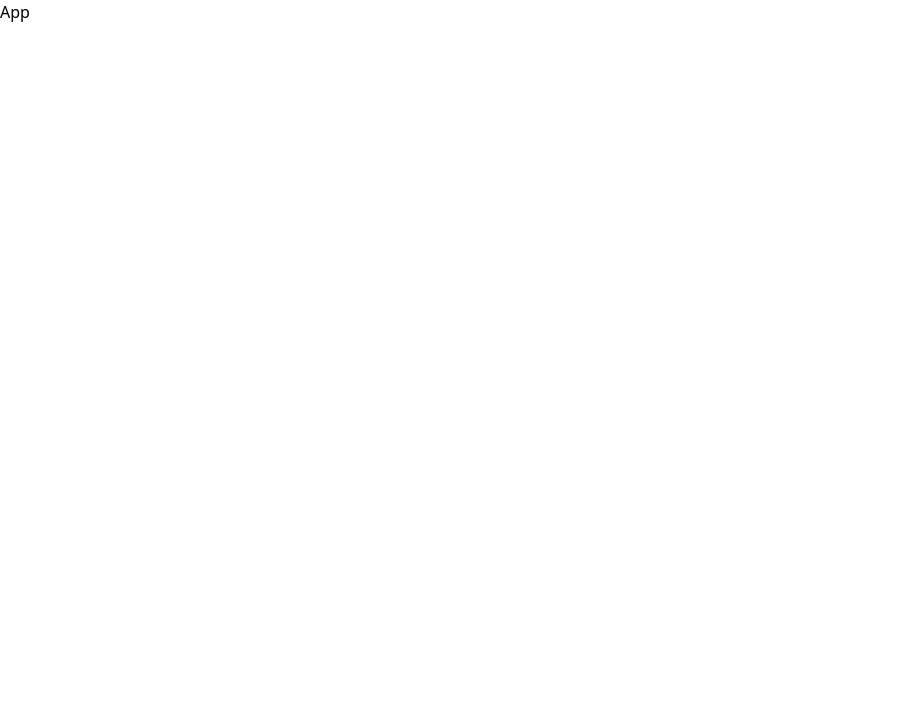
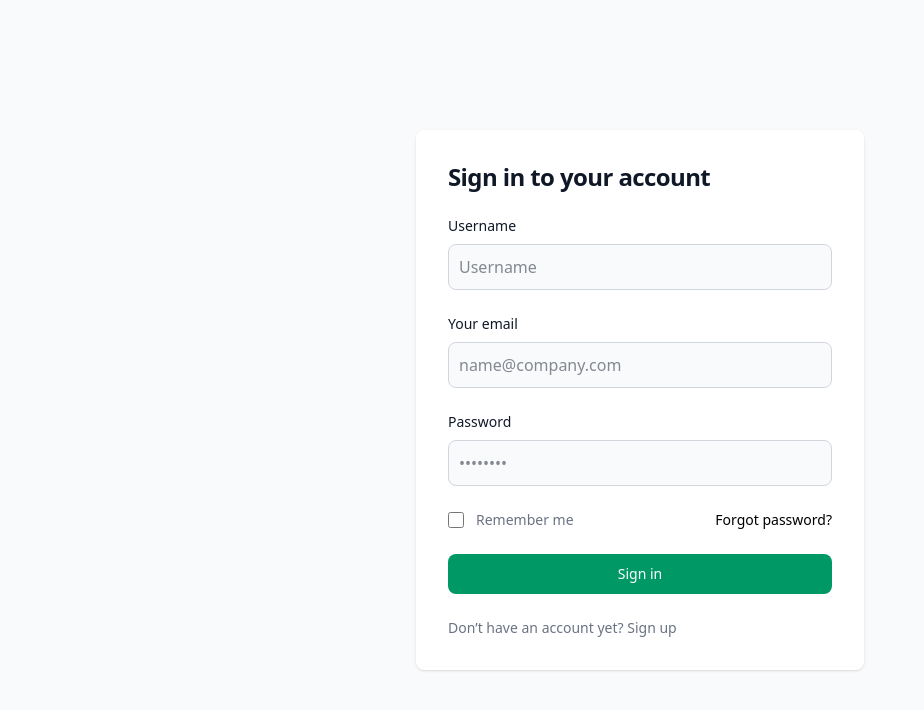
Before and after one commit to Shubham009-kr/30-days-react, a React (Vite) app in the folder ThemeToggler/theme-toggler/: page / in a window 1280 px wide. Shown: the top 710 px of the page, without its empty margins (0-924 px from the left). Built offline with nearby package versions, Linux system fonts and the light colour scheme.

Commit message:
updated ThemeToggler

```diff
--- a/ThemeToggler/theme-toggler/src/App.jsx
+++ b/ThemeToggler/theme-toggler/src/App.jsx
@@ -1,8 +1,12 @@
 import React from 'react'
+import UserContextProvider from './context/UserContextProvider'
+import Login from './components/Login'
 
 const App = () => {
   return (
-    <div>App</div>
+    <UserContextProvider>
+      <Login />
+    </UserContextProvider>
   )
 }
 
--- /dev/null
+++ b/ThemeToggler/theme-toggler/src/components/Login.jsx
@@ -0,0 +1,57 @@
+import React, { useState, useContext } from 'react'
+import UserContext from '../context/UserContext'
+
+const Login = () => {
+    const [email, setEmail] = useState('')
+    const [userName, setUserName] = useState('')
+    const [password, setPassword] = useState('')
+    const handleSubmit = () => {
+
+    }
+  return (
+    <div>
+        <section class="bg-gray-50 dark:bg-gray-900">
+  <div class="flex flex-col items-center justify-center px-6 py-8 mx-auto md:h-screen lg:py-0">
+      <div class="w-full bg-white rounded-lg shadow dark:border md:mt-0 sm:max-w-md xl:p-0 dark:bg-gray-800 dark:border-gray-700">
+          <div class="p-6 space-y-4 md:space-y-6 sm:p-8">
+              <h1 class="text-xl font-bold leading-tight tracking-tight text-gray-900 md:text-2xl dark:text-white">
+                  Sign in to your account
+              </h1>
+              <form class="space-y-4 md:space-y-6" action="#">
+                  <div>
+                      <label for="username" class="block mb-2 text-sm font-medium text-gray-900 dark:text-white">Username</label>
+                      <input type="username" name="username" id="username" class="bg-gray-50 border border-gray-300 text-gray-900 rounded-lg focus:ring-primary-600 focus:border-primary-600 block w-full p-2.5 dark:bg-gray-700 dark:border-gray-600 dark:placeholder-gray-400 dark:text-white dark:focus:ring-blue-500 dark:focus:border-blue-500" placeholder="Username" required="" />
+                  </div>
+                  <div>
+                      <label for="email" class="block mb-2 text-sm font-medium text-gray-900 dark:text-white">Your email</label>
+                      <input type="email" name="email" id="email" class="bg-gray-50 border border-gray-300 text-gray-900 rounded-lg focus:ring-primary-600 focus:border-primary-600 block w-full p-2.5 dark:bg-gray-700 dark:border-gray-600 dark:placeholder-gray-400 dark:text-white dark:focus:ring-blue-500 dark:focus:border-blue-500" placeholder="name@company.com" required="" />
+                  </div>
+                  <div>
+                      <label for="password" class="block mb-2 text-sm font-medium text-gray-900 dark:text-white">Password</label>
+                      <input type="password" name="password" id="password" placeholder="••••••••" class="bg-gray-50 border border-gray-300 text-gray-900 rounded-lg focus:ring-primary-600 focus:border-primary-600 block w-full p-2.5 dark:bg-gray-700 dark:border-gray-600 dark:placeholder-gray-400 dark:text-white dark:focus:ring-blue-500 dark:focus:border-blue-500" required="" />
+                  </div>
+                  <div class="flex items-center justify-between">
+                      <div class="flex items-start">
+                          <div class="flex items-center h-5">
+                            <input id="remember" aria-describedby="remember" type="checkbox" class="w-4 h-4 border border-gray-300 rounded bg-gray-50 focus:ring-3 focus:ring-primary-300 dark:bg-gray-700 dark:border-gray-600 dark:focus:ring-primary-600 dark:ring-offset-gray-800" required="" />
+                          </div>
+                          <div class="ml-3 text-sm">
+                            <label for="remember" class="text-gray-500 dark:text-gray-300">Remember me</label>
+                          </div>
+                      </div>
+                      <a href="#" class="text-sm font-medium text-primary-600 hover:underline dark:text-primary-500">Forgot password?</a>
+                  </div>
+                  <button onClick={handleSubmit} type="submit" class="w-full text-white bg-emerald-600 hover:bg-emerald-700 focus:ring-4 focus:outline-none focus:ring-emerald-300 font-medium rounded-lg text-sm px-5 py-2.5 text-center dark:bg-emerald-600 dark:hover:bg-emerald-700 dark:focus:ring-emerald-800">Sign in</button>
+                  <p class="text-sm font-light text-gray-500 dark:text-gray-400">
+                      Don’t have an account yet? <a href="#" class="font-medium text-primary-600 hover:underline dark:text-primary-500">Sign up</a>
+                  </p>
+              </form>
+          </div>
+      </div>
+  </div>
+</section>
+    </div>
+  )
+}
+
+export default Login
--- /dev/null
+++ b/ThemeToggler/theme-toggler/src/context/UserContext.js
@@ -0,0 +1,5 @@
+import React from "react";
+
+const UserContext = React.createContext()
+
+export default UserContext;
--- /dev/null
+++ b/ThemeToggler/theme-toggler/src/context/UserContextProvider.jsx
@@ -0,0 +1,14 @@
+import React, { Children, useState } from "react";
+import UserContext from "./UserContext";
+
+const UserContextProvider = ({children}) => {
+    const [user, setUser] = useState(null)
+    return(
+        <UserContext.Provider value={{user, setUser}}>
+            {children}
+        </UserContext.Provider>
+    )
+
+}
+
+export default UserContextProvider
```
Also changed, not shown: ThemeToggler/theme-toggler/src/components/Profile.jsx (added).
